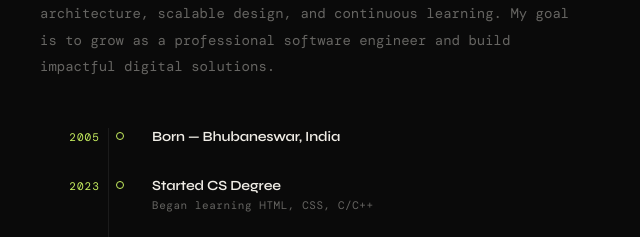
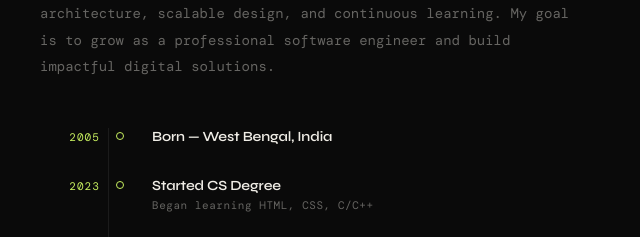
Before and after one commit to Deborato4113/Portfolio-, a plain HTML site: page index.html in a window 1280 px wide. Shown: the part 1262-1499 px from the top of the page, 640-1280 px from the left. Drawn offline with nearby package versions, Linux system fonts and the light colour scheme; a web font is replaced by a local one.

Commit message:
Describe what you changed

```diff
--- a/index.html
+++ b/index.html
@@ -156,7 +156,7 @@
             <div class="tl-year">2005</div>
             <div class="tl-dot"></div>
             <div class="tl-content">
-              <div class="tl-title">Born — Bhubaneswar, India</div>
+              <div class="tl-title">Born — West Bengal, India</div>
             </div>
           </div>
           <div class="tl-item reveal reveal-delay-1">
```
